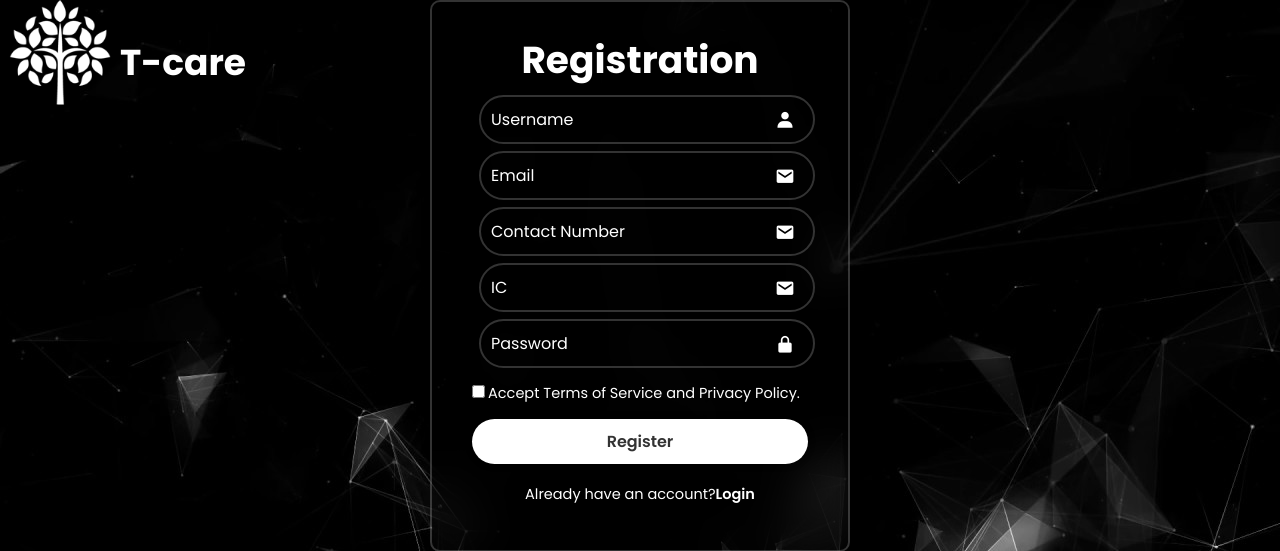
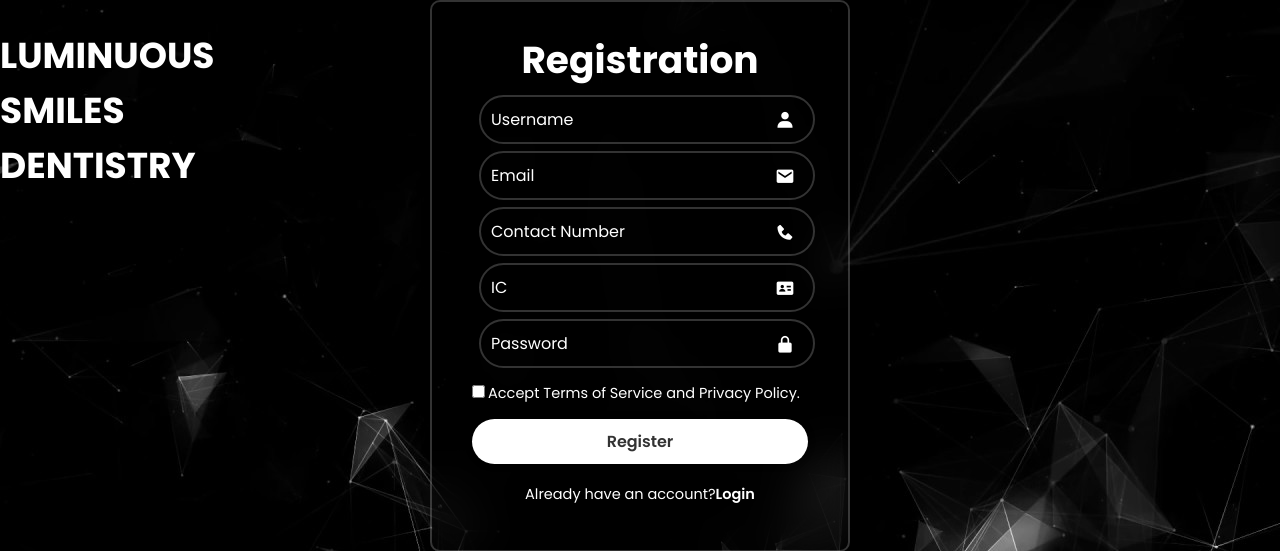
Before and after one commit to yeehang505/dental_apm, a PHP site: page /dental_apm/register.php in a window 1280 px wide. Shown: the top 551 px of the page. Run offline with PHP 8.4, Linux system fonts and the light colour scheme.

Commit message:
Update register.php

```diff
--- a/register.php
+++ b/register.php
@@ -64,9 +64,9 @@
     </script>
 </head>
 <body>
-    <div class="logo">
-        <div><img src="assets/img/logo.png"></div>
-        <div class="logo-label"><label>T-care</label></div>
+<div class="logo">
+        <!--<div><img src="assets/img/logo.png"></div>-->
+        <div class="logo-label"><label>LUMINUOUS SMILES DENTISTRY</label></div>
     </div>
 
     <div class="wrapper">
@@ -86,11 +86,11 @@
 
             <div class="input-box">
                 <input name = "contact" type="text" placeholder="Contact Number" pattern="[0-9]{10,11}" required>
-                <div class="input-image"><i class='bx bxs-envelope'></i></div>
+                <div class="input-image"><i class='bx bxs-phone'></i></div>
             </div>
             <div class="input-box">
                 <input name = "ic" type="text" placeholder="IC" pattern="[0-9]{12}" required>
-                <div class="input-image"><i class='bx bxs-envelope'></i></div>
+                <div class="input-image"><i class='bx bxs-id-card' ></i></div>
             </div>
 
             <div class="input-box" >
```
